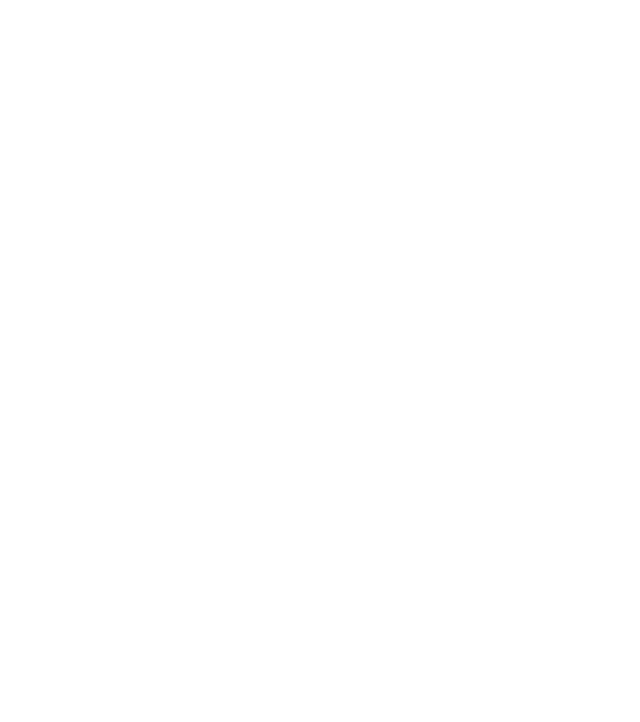
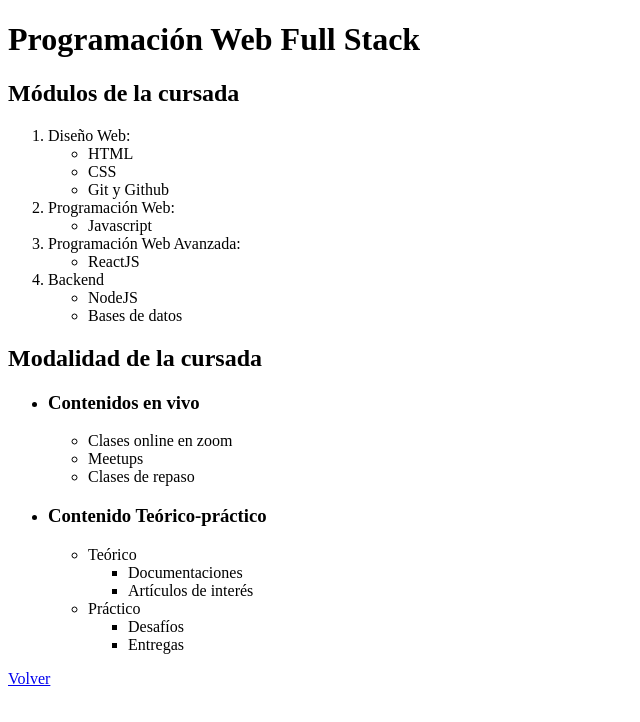
Before and after one commit to fkisser/E1-Web, a plain HTML site: page listasAnidadas.html in a window 1280 px wide. Shown: the whole page, without its empty margins (0-640 px from the left). Drawn offline with Linux system fonts and the light colour scheme.

Commit message:
hice el ejercicio de listas anidadas

```diff
--- a/listasAnidadas.html
+++ b/listasAnidadas.html
@@ -7,6 +7,51 @@
     <title>Listas Anidadas</title>
 </head>
 <body>
-
+    <h1>Programación Web Full Stack</h1>
+    <h2>Módulos de la cursada</h2>
+    <ol>
+        <li>Diseño Web:</li>
+        <ul>
+            <li>HTML</li>
+            <li>CSS</li>
+            <li>Git y Github</li>
+        </ul>
+        <li>Programación Web:</li>
+        <ul>
+            <li>Javascript</li>
+        </ul>
+        <li>Programación Web Avanzada:</li>
+        <ul>
+            <li>ReactJS</li>
+        </ul>
+        <li>Backend</li>
+        <ul>
+            <li>NodeJS</li>
+            <li>Bases de datos</li>
+        </ul>
+    </ol>
+    <h2>Modalidad de la cursada</h2>
+    <ul>
+        <li><h3>Contenidos en vivo</h3></li>
+        <ul>
+            <li>Clases online en zoom</li>
+            <li>Meetups</li>
+            <li>Clases de repaso</li>
+        </ul>
+        <li><h3>Contenido Teórico-práctico</h3></li>
+        <ul>
+            <li>Teórico</li>
+            <ul>
+                <li>Documentaciones</li>
+                <li>Artículos de interés</li>
+            </ul>
+            <li>Práctico</li>
+            <ul>
+                <li>Desafíos</li>
+                <li>Entregas</li>
+            </ul>
+        </ul>
+    </ul>
+    <a href="/index.html">Volver</a>
 </body>
 </html>
```
